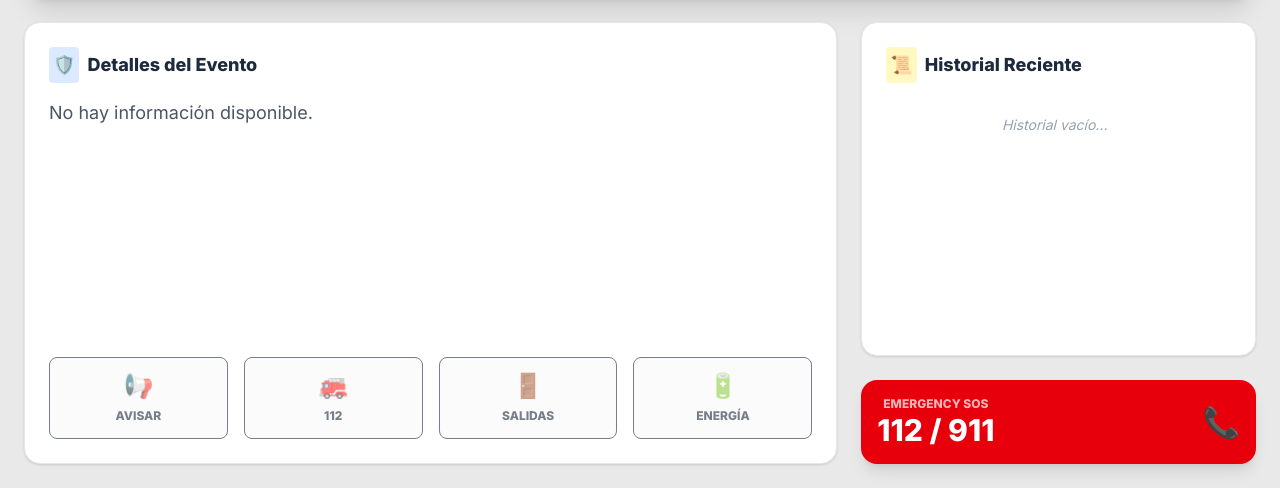
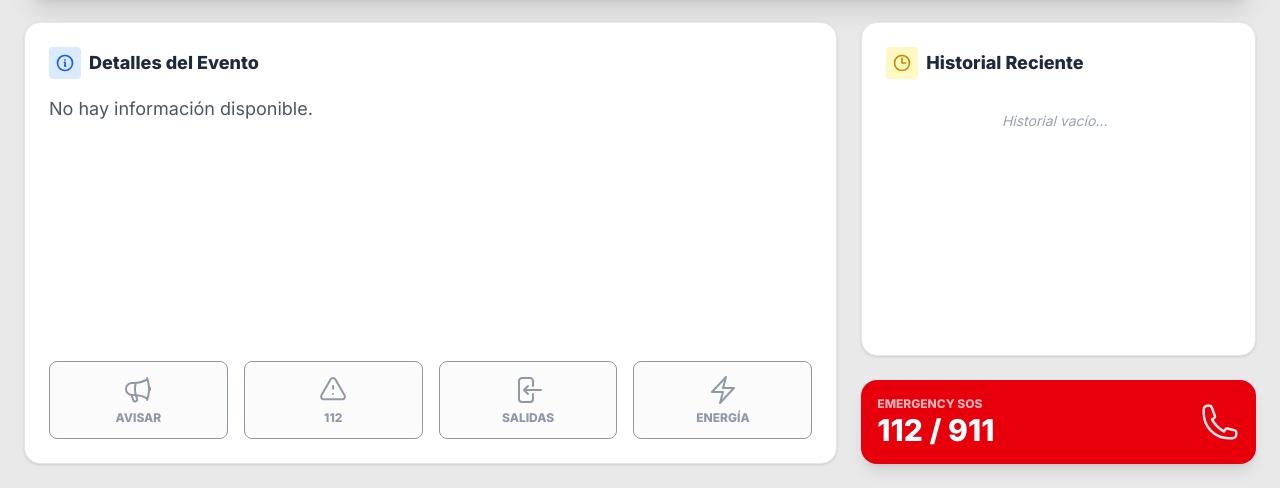
Before and after one commit to IkerOrrantia/TFG-Sistema-Alertas-CAP, an Astro site: page / in a window 1280 px wide. Shown: the part 312-800 px from the top of the page. Built offline with nearby package versions, Linux system fonts and the light colour scheme; Astro itself is replaced by a stand-in of ours; a script that the page names is missing.

Commit message:
Replace emojis with SVG icons and adjust styles
Swap inline emoji glyphs for inline SVG icons across the dashboard (details, history, action tiles, and emergency button) to improve visual consistency and control icon sizing. Update padding and layout classes (p-1 → p-1.5, flex column for action tiles, centered icon+label, text color tweaks) for improved alignment and accessibility. NOTE: the diff introduced a duplicated closing </main> tag before the script block — remove if unintended.

```diff
--- a/src/pages/index.astro
+++ b/src/pages/index.astro
@@ -86,23 +86,39 @@ function t(key: string) {
             <section class="landscape:col-span-2 bg-white rounded-2xl border border-gray-200 shadow-sm p-6 flex flex-col justify-between">
                 <div>
                     <h3 class="text-lg font-bold text-slate-800 mb-4 flex items-center gap-2">
-                        <span class="bg-blue-100 text-blue-600 p-1 rounded">🛡️</span> {t('details.title')}
+                        <span class="bg-blue-100 text-blue-600 p-1.5 rounded">
+                            <svg xmlns="http://www.w3.org/2000/svg" fill="none" viewBox="0 0 24 24" stroke-width="2" stroke="currentColor" class="w-5 h-5"><path stroke-linecap="round" stroke-linejoin="round" d="M11.25 11.25l.041-.02a.75.75 0 011.063.852l-.708 2.836a.75.75 0 001.063.853l.041-.021M21 12a9 9 0 11-18 0 9 9 0 0118 0zm-9-3.75h.008v.008H12V8.25z" /></svg>
+                        </span> {t('details.title')}
                     </h3>
                     <p id="description" class="text-lg text-gray-600 mb-6">{t('details.empty')}</p>
                 </div>
 
                 <div class="grid grid-cols-2 md:grid-cols-4 gap-4 opacity-60 mt-auto">
-                    <div class="bg-gray-50 p-3 rounded-lg text-center border"><span class="block text-2xl">📢</span><span class="text-xs font-bold">{t('actions.notify')}</span></div>
-                    <div class="bg-gray-50 p-3 rounded-lg text-center border"><span class="block text-2xl">🚒</span><span class="text-xs font-bold">112</span></div>
-                    <div class="bg-gray-50 p-3 rounded-lg text-center border"><span class="block text-2xl">🚪</span><span class="text-xs font-bold">{t('actions.exits')}</span></div>
-                    <div class="bg-gray-50 p-3 rounded-lg text-center border"><span class="block text-2xl">🔋</span><span class="text-xs font-bold">{t('actions.power')}</span></div>
+                    <div class="bg-gray-50 p-3 rounded-lg text-center border flex flex-col items-center justify-center text-slate-600">
+                        <svg xmlns="http://www.w3.org/2000/svg" fill="none" viewBox="0 0 24 24" stroke-width="1.5" stroke="currentColor" class="w-8 h-8 mb-1"><path stroke-linecap="round" stroke-linejoin="round" d="M10.34 15.84c-.688-.06-1.386-.09-2.09-.09H7.5a4.5 4.5 0 110-9h.75c.704 0 1.402-.03 2.09-.09m0 9.18c.253.962.584 1.892.985 2.783.247.55.06 1.21-.463 1.511l-.657.38c-.551.318-1.26.117-1.527-.461a20.845 20.845 0 01-1.44-4.282m3.102.069a18.03 18.03 0 01-.59-4.59c0-1.586.205-3.124.59-4.59m0 9.18a23.848 23.848 0 018.835 2.535M10.34 6.66a23.847 23.847 0 008.835-2.535m0 0A23.74 23.74 0 0018.795 3m.38 1.125a23.91 23.91 0 011.014 5.395m-1.014 8.855c-.118.38-.245.754-.38 1.125m.38-1.125a23.91 23.91 0 001.014-5.395m0-3.46c.495.413.811 1.035.811 1.73 0 .695-.316 1.317-.811 1.73m0-3.46a24.347 24.347 0 010 3.46" /></svg>
+                        <span class="text-xs font-bold">{t('actions.notify')}</span>
+                    </div>
+                    <div class="bg-gray-50 p-3 rounded-lg text-center border flex flex-col items-center justify-center text-slate-600">
+                        <svg xmlns="http://www.w3.org/2000/svg" fill="none" viewBox="0 0 24 24" stroke-width="1.5" stroke="currentColor" class="w-8 h-8 mb-1"><path stroke-linecap="round" stroke-linejoin="round" d="M12 9v2m0 4h.01m-6.938 4h13.856c1.54 0 2.502-1.667 1.732-3L13.732 4c-.77-1.333-2.694-1.333-3.464 0L3.34 16c-.77 1.333.192 3 1.732 3Z" /></svg>
+                        <span class="text-xs font-bold">112</span>
+                    </div>
+                    <div class="bg-gray-50 p-3 rounded-lg text-center border flex flex-col items-center justify-center text-slate-600">
+                        <svg xmlns="http://www.w3.org/2000/svg" fill="none" viewBox="0 0 24 24" stroke-width="1.5" stroke="currentColor" class="w-8 h-8 mb-1"><path stroke-linecap="round" stroke-linejoin="round" d="M15.75 9V5.25A2.25 2.25 0 0013.5 3h-6a2.25 2.25 0 00-2.25 2.25v13.5A2.25 2.25 0 007.5 21h6a2.25 2.25 0 002.25-2.25V15M12 9l-3 3m0 0l3 3m-3-3h12.75" /></svg>
+                        <span class="text-xs font-bold">{t('actions.exits')}</span>
+                    </div>
+                    <div class="bg-gray-50 p-3 rounded-lg text-center border flex flex-col items-center justify-center text-slate-600">
+                        <svg xmlns="http://www.w3.org/2000/svg" fill="none" viewBox="0 0 24 24" stroke-width="1.5" stroke="currentColor" class="w-8 h-8 mb-1"><path stroke-linecap="round" stroke-linejoin="round" d="M3.75 13.5l10.5-11.25L12 10.5h8.25L9.75 21.75 12 13.5H3.75z" /></svg>
+                        <span class="text-xs font-bold">{t('actions.power')}</span>
+                    </div>
                 </div>
             </section>
 
             <div class="flex flex-col gap-6">
                 <section class="bg-white rounded-2xl border border-gray-200 shadow-sm p-6 flex-1 overflow-hidden flex flex-col min-h-[300px]">
                     <h3 class="text-lg font-bold text-slate-800 mb-4 flex items-center gap-2">
-                        <span class="bg-yellow-100 text-yellow-600 p-1 rounded">📜</span> {t('history.title')}
+                        <span class="bg-yellow-100 text-yellow-600 p-1.5 rounded">
+                            <svg xmlns="http://www.w3.org/2000/svg" fill="none" viewBox="0 0 24 24" stroke-width="2" stroke="currentColor" class="w-5 h-5"><path stroke-linecap="round" stroke-linejoin="round" d="M12 6v6h4.5m4.5 0a9 9 0 11-18 0 9 9 0 0118 0z" /></svg>
+                        </span> {t('history.title')}
                     </h3>
 
                     <div id="history-container" class="space-y-3 overflow-y-auto pr-2 flex-1">
@@ -111,14 +127,17 @@ function t(key: string) {
                 </section>
 
                 <button class="bg-red-600 text-white rounded-2xl p-4 shadow-lg flex items-center justify-between hover:scale-[1.02] transition-transform flex-shrink-0">
-                    <div>
+                    <div class="text-left">
                         <p class="text-xs font-bold uppercase text-red-100 opacity-80">Emergency SOS</p>
                         <p class="text-3xl font-black">112 / 911</p>
                     </div>
-                    <div class="text-3xl">📞</div>
+                    <div class="text-white opacity-90">
+                        <svg xmlns="http://www.w3.org/2000/svg" fill="none" viewBox="0 0 24 24" stroke-width="1.5" stroke="currentColor" class="w-10 h-10"><path stroke-linecap="round" stroke-linejoin="round" d="M2.25 6.75c0 8.284 6.716 15 15 15h2.25a2.25 2.25 0 002.25-2.25v-1.372c0-.516-.351-.966-.852-1.091l-4.423-1.106c-.44-.11-.902.055-1.173.417l-.97 1.293c-2.896-1.596-5.48-4.18-7.076-7.076l1.293-.97c.362-.271.527-.734.417-1.173L6.963 3.102a1.125 1.125 0 00-1.091-.852H4.5A2.25 2.25 0 002.25 4.5v2.25z" /></svg>
+                    </div>
                 </button>
             </div>
         </div>
+    </main>
     </main>
 
     <script is:inline define:vars={{ ui, LANG }}>
```
